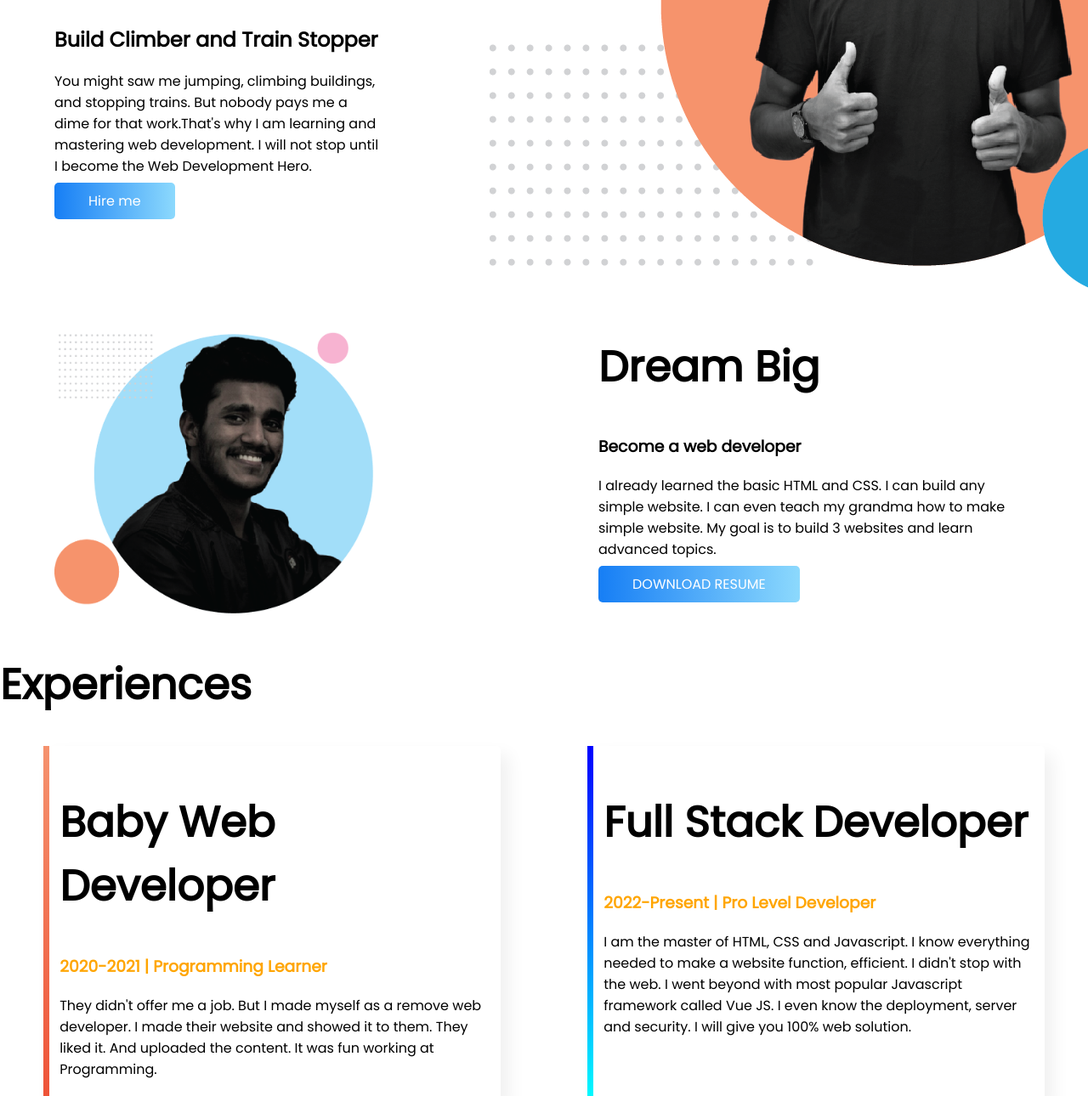
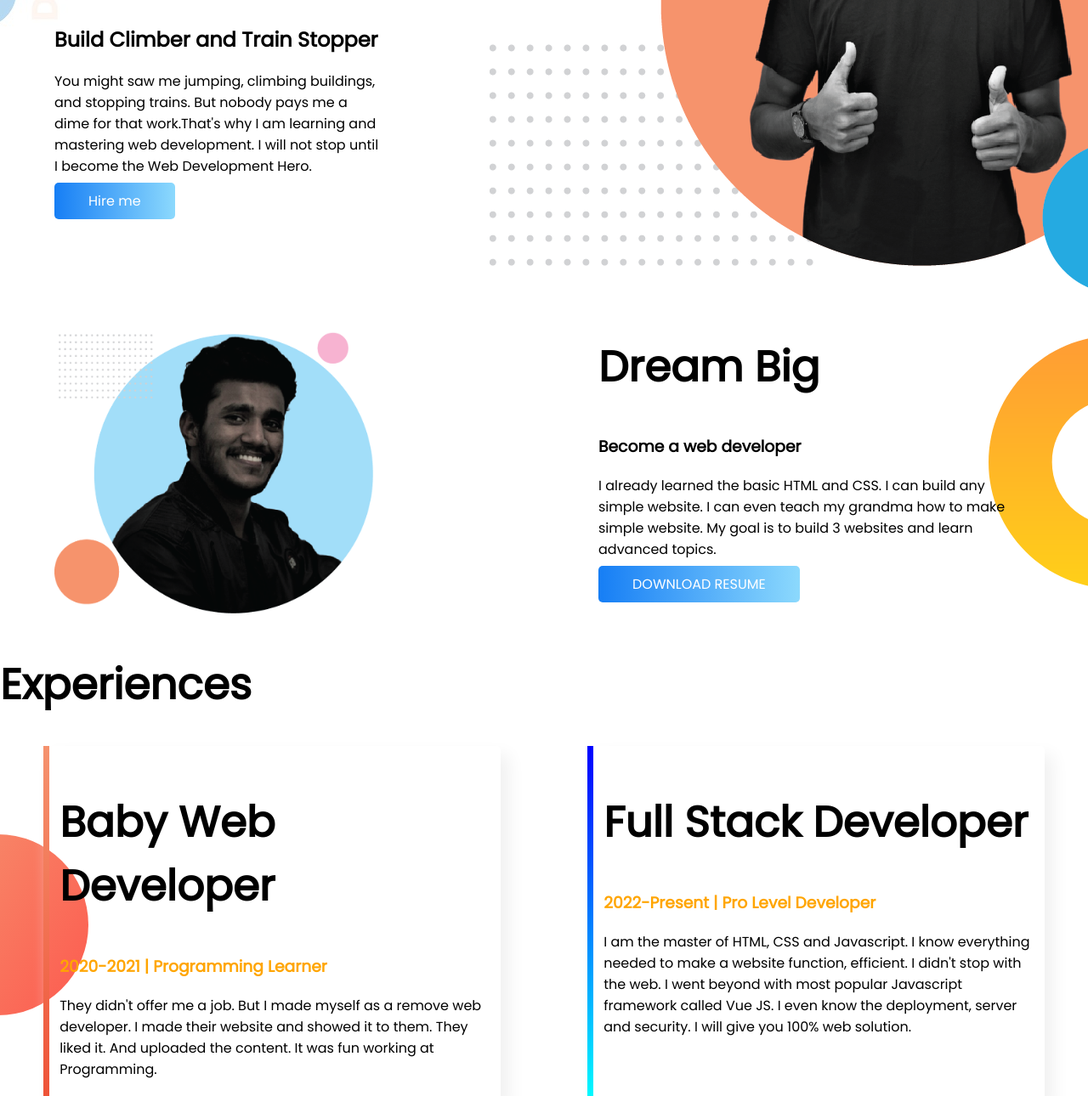
Before and after one commit to ebnybuniad/Developer-Portfolio, a plain HTML site: page index.html in a window 1280 px wide. Shown: the part 321-1611 px from the top of the page at 85% size. Drawn offline with Linux system fonts and the light colour scheme; the site is published under a folder, as on GitHub Pages, so addresses that start at the root find nothing.

Commit message:
image done

```diff
--- a/style.css
+++ b/style.css
@@ -27,7 +27,7 @@ h1{
 
 }
 .top-banner{
-    background-image: url(/images/top-bg.jpg);
+    background-image: url(images/top-bg.jpg);
     background-repeat: no-repeat;
 }
 
@@ -35,7 +35,7 @@ h1{
     width: 75%;
 }
 .dream-big{
-    background-image: url(/images/dream-bg.png);
+    background-image: url(images/dream-bg.png);
     background-repeat: no-repeat;
     background-position: right;
 }
@@ -53,7 +53,7 @@ h1{
 }
 
 .experience-area{
-    background-image: url(/images/exp-bg.png);
+    background-image: url(images/exp-bg.png);
     background-repeat: no-repeat;
     background-position: left center;
 }
```
